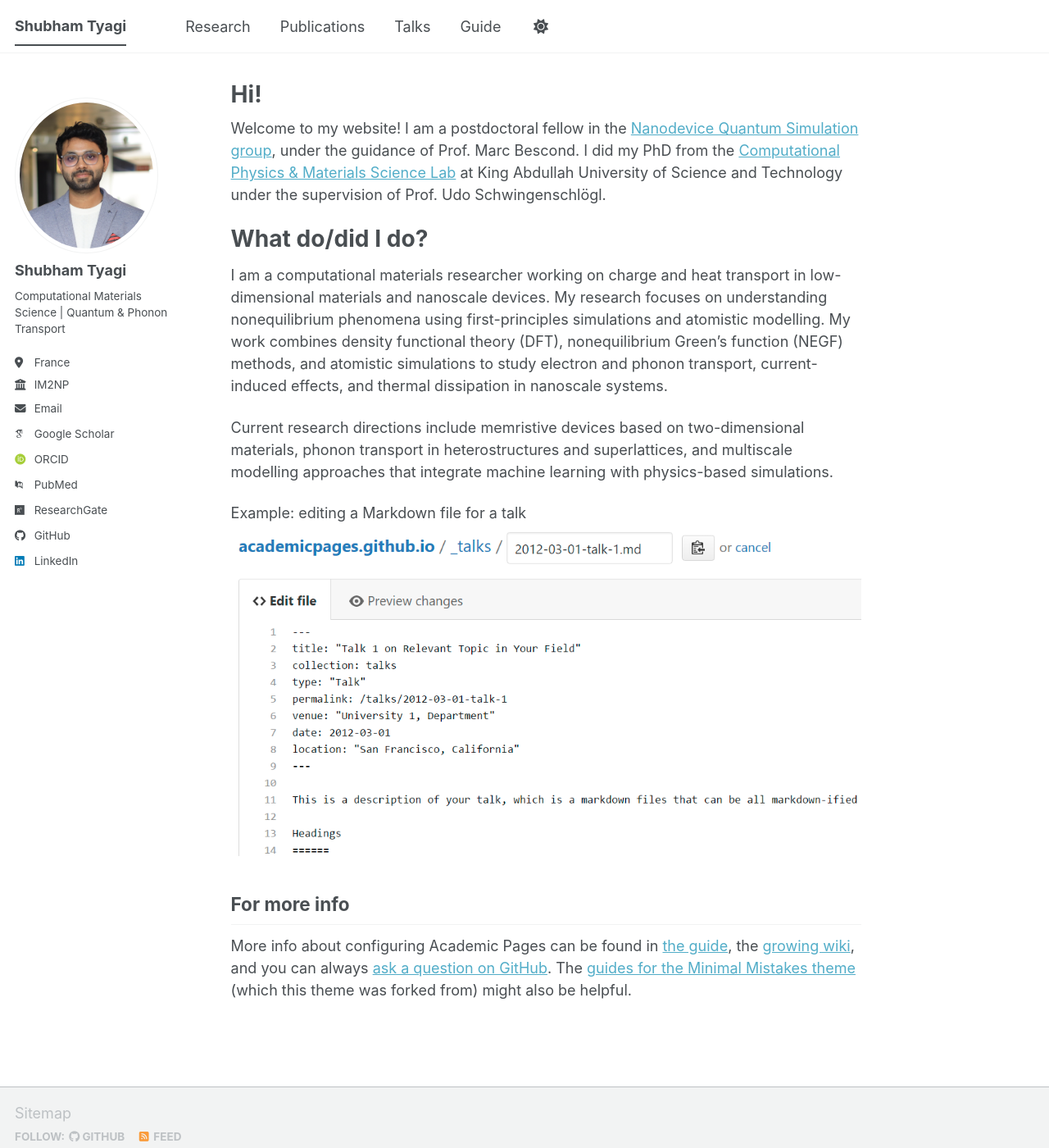
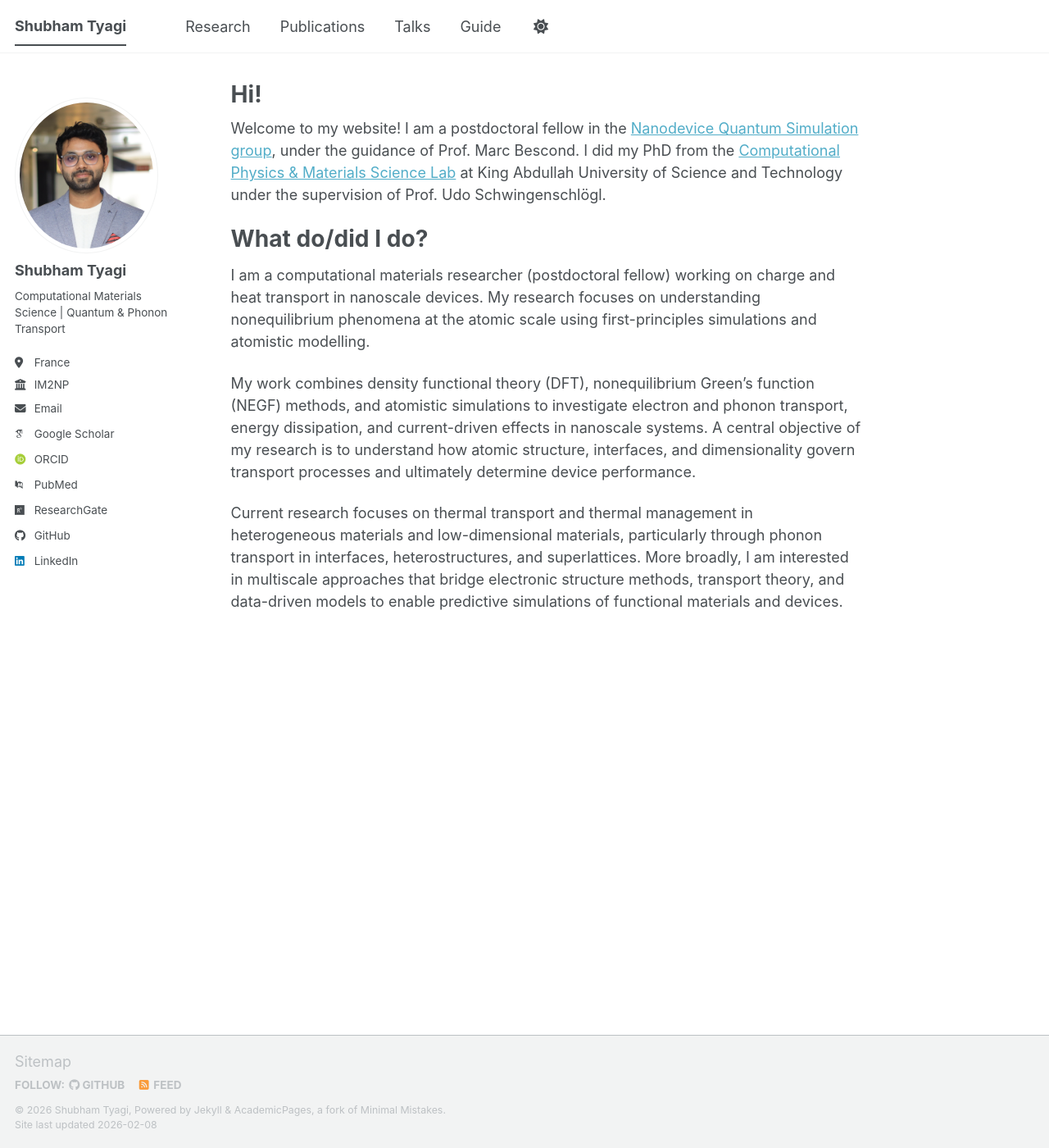
Before and after one commit to shubhamtyagi145/shubhamtyagi145.github.io, a Jekyll site: the page built from _pages/about.md, in a window 1280 px wide and 1400 px high. Shown: the whole window at 82% size. Built offline with Jekyll 4.4.1, drawn with Linux system fonts in a browser that asks for light colours; some web fonts are replaced; a script bundle is joined from its source files by our own code; library files that are not in the unit come from our copies.

Commit message:
Update about.md

```diff
--- a/_pages/about.md
+++ b/_pages/about.md
@@ -11,17 +11,8 @@
 
 What do/did I do?
 ======
-I am a computational materials researcher working on charge and heat transport in low-dimensional materials and nanoscale devices. My research focuses on understanding nonequilibrium phenomena using first-principles simulations and atomistic modelling.
-My work combines density functional theory (DFT), nonequilibrium Green’s function (NEGF) methods, and atomistic simulations to study electron and phonon transport, current-induced effects, and thermal dissipation in nanoscale systems.
+I am a computational materials researcher (postdoctoral fellow) working on charge and heat transport in nanoscale devices. My research focuses on understanding nonequilibrium phenomena at the atomic scale using first-principles simulations and atomistic modelling.
 
-Current research directions include memristive devices based on two-dimensional materials, phonon transport in heterostructures and superlattices, and multiscale modelling approaches that integrate machine learning with physics-based simulations.
+My work combines density functional theory (DFT), nonequilibrium Green’s function (NEGF) methods, and atomistic simulations to investigate electron and phonon transport, energy dissipation, and current-driven effects in nanoscale systems. A central objective of my research is to understand how atomic structure, interfaces, and dimensionality govern transport processes and ultimately determine device performance.
 
-
-
-
-Example: editing a Markdown file for a talk
-![Editing a Markdown file for a talk](/images/editing-talk.png)
-
-For more info
-------
-More info about configuring Academic Pages can be found in [the guide](https://academicpages.github.io/markdown/), the [growing wiki](https://github.com/academicpages/academicpages.github.io/wiki), and you can always [ask a question on GitHub](https://github.com/academicpages/academicpages.github.io/discussions). The [guides for the Minimal Mistakes theme](https://mmistakes.github.io/minimal-mistakes/docs/configuration/) (which this theme was forked from) might also be helpful.
+Current research focuses on thermal transport and thermal management in heterogeneous materials and low-dimensional materials, particularly through phonon transport in interfaces, heterostructures, and superlattices. More broadly, I am interested in multiscale approaches that bridge electronic structure methods, transport theory, and data-driven models to enable predictive simulations of functional materials and devices.
```
